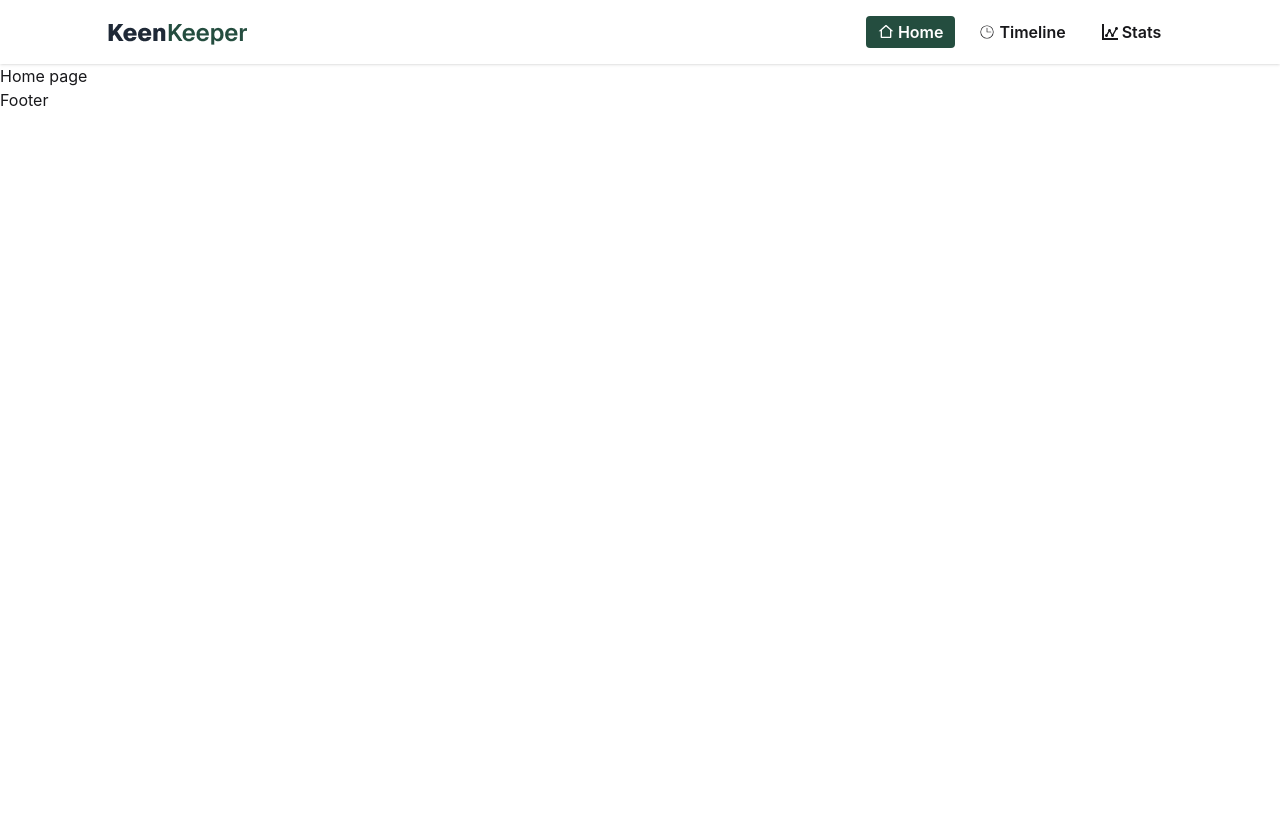
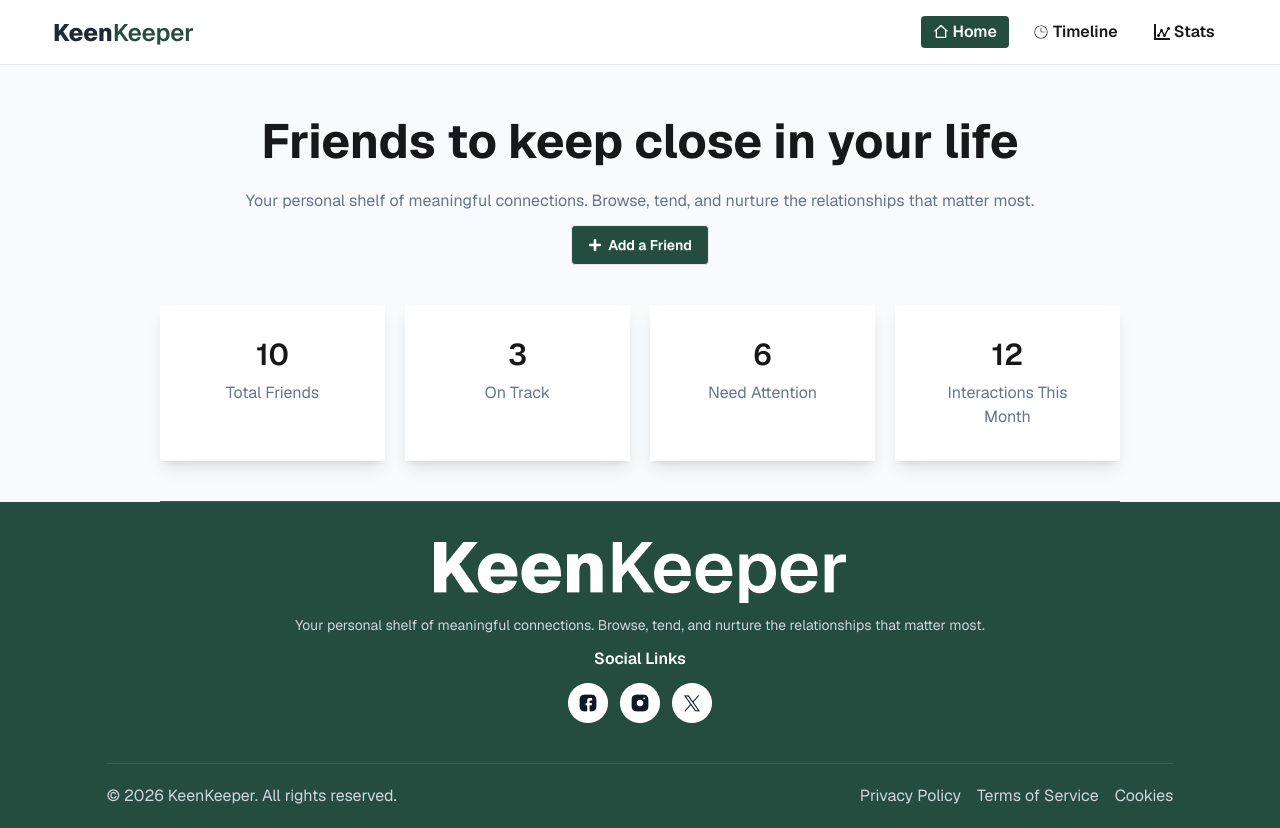
Before and after one commit to mdferdowsanwar/my-ph-a7-KeenKeeper, a React (Vite) app: page / in a window 1280 px wide. Before the commit the page ends 800 px from the top, so only its background shows below. Built offline with nearby package versions, Linux system fonts and the light colour scheme.

Commit message:
Added home and footer section

```diff
--- /dev/null
+++ b/src/components/home/Banner.jsx
@@ -0,0 +1,15 @@
+import React from 'react';
+import { FaPlus } from 'react-icons/fa';
+
+const Banner = () => {
+    return (
+        <div className='w-9/12 mx-auto flex justify-center items-center flex-col gap-3 py-10'>
+            <h1 className='font-bold text-[48px]'>Friends to keep close in your life</h1>
+            <p className='text-[#64748B]'>Your personal shelf of meaningful connections. Browse, tend, and nurture the
+                relationships that matter most.</p>
+            <button className='btn bg-[#244D3F] text-white'><FaPlus /> Add a Friend</button>
+        </div>
+    );
+};
+
+export default Banner;
--- /dev/null
+++ b/src/components/home/Summary.jsx
@@ -0,0 +1,28 @@
+import React from 'react';
+
+const Summary = () => {
+    return (
+        <div className='w-9/12 mx-auto pb-10 border-b border-gray-600'>
+            <div className='grid grid-col sm:grid-cols-2 lg:grid-cols-4 gap-5'>
+                <div className='shadow-lg bg-white p-8 text-center space-y-2'>
+                    <h2 className='font-semibold text-3xl'>10</h2>
+                    <p className='text-[#64748B]'>Total Friends</p>
+                </div>
+                 <div className='shadow-lg bg-white p-8 text-center space-y-2'>
+                    <h2 className='font-semibold text-3xl'>3</h2>
+                    <p className='text-[#64748B]'>On Track</p>
+                </div>
+                 <div className='shadow-lg bg-white p-8 text-center space-y-2'>
+                    <h2 className='font-semibold text-3xl'>6</h2>
+                    <p className='text-[#64748B]'>Need Attention</p>
+                </div>
+                 <div className='shadow-lg bg-white p-8 text-center space-y-2'>
+                    <h2 className='font-semibold text-3xl'>12</h2>
+                    <p className='text-[#64748B]'>Interactions This Month</p>
+                </div>
+            </div>
+        </div>
+    );
+};
+
+export default Summary;
--- a/src/components/shared/Footer.jsx
+++ b/src/components/shared/Footer.jsx
@@ -1,9 +1,31 @@
 import React from 'react';
+import Facebook from '../../assets/facebook.png';
+import Instagram from '../../assets/instagram.png';
+import X from '../../assets/x.png';
+import FooterLogo from '../../assets/logo-xl.png';
+import { Link } from 'react-router';
 
 const Footer = () => {
     return (
-        <div>
-            Footer
+        <div className='bg-[#244D3F] text-gray-300'>
+            <div className='w-9/12 mx-auto py-10 flex items-center justify-center flex-col gap-3'>
+                <img src={FooterLogo} alt="" />
+                <p className='text-sm'>Your personal shelf of meaningful connections. Browse, tend, and nurture the relationships that matter most.</p>
+                <p className='font-semibold text-white'>Social Links</p>
+                <ul className='flex justify-center items-center gap-3'>
+                    <li><Link to=""><img src={Facebook} alt="" /></Link></li>
+                    <li><Link to="" ><img src={Instagram} alt="" /></Link></li>
+                    <li><Link to=""><img src={X} alt="" /></Link></li>
+                </ul>
+            </div>
+            <div className='flex flex-col md:flex-row justify-between items-center gap-3 py-5 border-t border-gray-600 w-10/12 mx-auto'>
+                <p>© 2026 KeenKeeper. All rights reserved.</p>
+                <ul className='flex justify-between items-center gap-4'>
+                    <li><Link to="">Privacy Policy</Link></li>
+                    <li><Link to="">Terms of Service</Link></li>
+                    <li><Link to="">Cookies</Link></li>
+                </ul>
+            </div>
         </div>
     );
 };
--- a/src/components/shared/Navbar.jsx
+++ b/src/components/shared/Navbar.jsx
@@ -7,8 +7,8 @@ import { ImStatsDots } from 'react-icons/im';
 
 const Navbar = () => {
     return (
-        <div className='shadow py-4'>
-            <div className='w-10/12 mx-auto flex flex-col md:flex-row  justify-between items-center gap-3'>
+        <div className='py-4 border-b border-gray-200'>
+            <div className='w-11/12 mx-auto flex flex-col md:flex-row  justify-between items-center gap-3'>
                 <div>
                     <a href="">
                         <img src={Logo} alt="" />
--- a/src/index.css
+++ b/src/index.css
@@ -1,2 +1,5 @@
+@import url('https://fonts.googleapis.com/css2?family=Geist:wght@100..900&display=swap');
 @import "tailwindcss";
 @plugin "daisyui";
+
+*{font-family: "Geist", sans-serif;}
--- a/src/pages/homePage/HomePage.jsx
+++ b/src/pages/homePage/HomePage.jsx
@@ -1,10 +1,13 @@
 import React from 'react';
+import Banner from '../../components/home/Banner';
+import Summary from '../../components/home/Summary';
 
 const HomePage = () => {
     return (
-        <div>
-            Home page
-        </div>
+        <main className='bg-[#F8FAFC]'>
+            <Banner></Banner>
+            <Summary></Summary>
+        </main>
     );
 };
 
```
Also changed, not shown: src/assets/x.png (renamed from src/assets/twitter.png).
